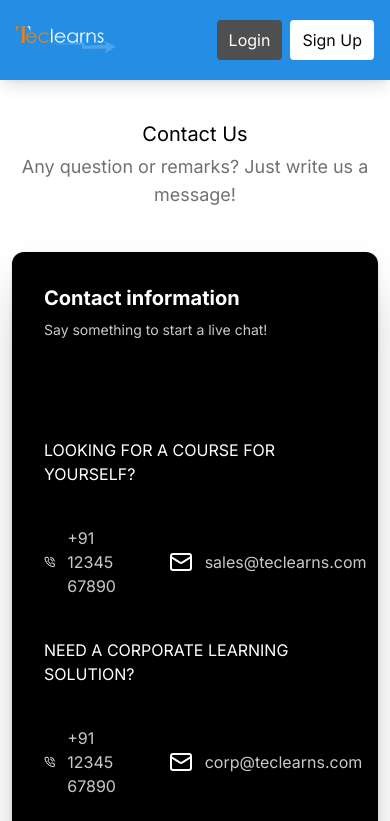
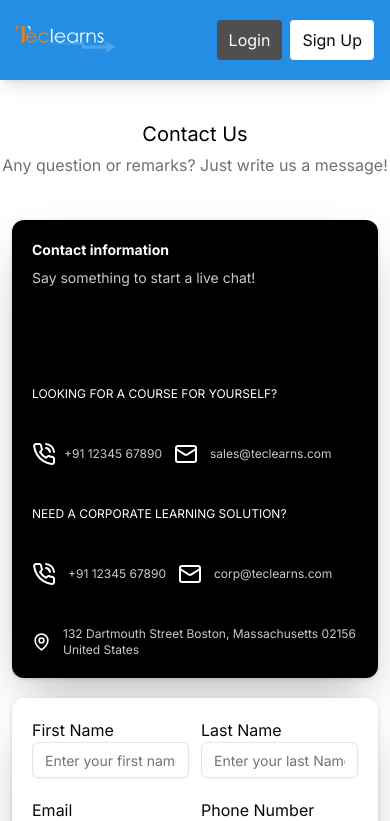
Before and after one commit to gautamSharma48/LMS_LIBRAY, a Next.js app: page /contact-us in a window 390 px wide. Shown: the top 821 px of the page. Built offline with nearby package versions, Linux system fonts and the light colour scheme.

Commit message:
contact us

```diff
--- a/src/app/contact-us/page.tsx
+++ b/src/app/contact-us/page.tsx
@@ -28,15 +28,15 @@ const ContactPage = () => {
 
         <div className="text-black-60 text-xl text-center">Contact Us</div>
         <BlurFadeText
-          className="text-black-70 text-center text-lg mt-2 w-full"
+          className="text-black-70 text-center text-base md:text-lg mt-2 w-full"
           yOffset={3}
           delay={0.4}
           text={"Any question or remarks? Just write us a message!"}
         />
 
         <div className="flex flex-col  md:flex-row items-cneter max-w-[1196px] mx-auto mt-10 px-3 lg:px-0">
-          <div className="bg-black-60 p-8 flex-1 rounded-xl md:rounded-none md:rounded-tl md:rounded-bl shadow-2xl drop-shadow relative z-10 ">
-            <p className="text-white-10 text-xl lg:text-3xl font-bold">
+          <div className="bg-black-60 md:p-8 p-5 flex-1 rounded-xl md:rounded-none md:rounded-tl md:rounded-bl shadow-2xl drop-shadow relative z-10 ">
+            <p className="text-white-10 text-sm md:text-xl lg:text-3xl font-bold">
               Contact information
             </p>
             <p className="text-grey-30 text-sm mt-2">
@@ -44,37 +44,37 @@ const ContactPage = () => {
             </p>
 
             <div className="mt-25.5 flex flex-col items-start gap-10">
-              <p className="text-white-10">
+              <p className="text-white-10 text-xs md:text-lg">
                 LOOKING FOR A COURSE FOR YOURSELF?
               </p>
-              <div className="flex items-center gap-10 w-full">
-                <div className="flex items-center gap-3">
-                  <PhoneCallIcon className="text-white-10" />
-                  <p className="text-grey-30">+91 12345 67890</p>
+              <div className="flex items-center md:gap-10 gap-3 w-full">
+                <div className="flex items-center md:gap-3 gap-2">
+                  <PhoneCallIcon className="text-white-10 " />
+                  <p className="text-grey-30 text-xs md:text-lg text-ellipsis text-nowrap">+91 12345 67890</p>
                 </div>
                 <div className="flex items-center gap-3">
                   <MailIcon className="text-white-10" />
-                  <p className="text-grey-30">sales@teclearns.com </p>
+                  <p className="text-grey-30 text-xs md:text-lg">sales@teclearns.com </p>
                 </div>
               </div>
 
-              <p className="text-white-10">
+              <p className="text-white-10 text-xs md:text-lg">
                 NEED A CORPORATE LEARNING SOLUTION?
               </p>
-              <div className="flex items-center gap-10 w-full">
+              <div className="flex items-center  md:gap-10 gap-3  w-full">
                 <div className="flex items-center gap-3">
                   <PhoneCallIcon className="text-white-10" />
-                  <p className="text-grey-30">+91 12345 67890</p>
+                  <p className="text-grey-30 text-xs md:text-lg text-ellipsis text-nowrap">+91 12345 67890</p>
                 </div>
                 <div className="flex items-center gap-3">
                   <MailIcon className="text-white-10" />
-                  <p className="text-grey-30">corp@teclearns.com</p>
+                  <p className="text-grey-30 text-xs md:text-lg">corp@teclearns.com</p>
                 </div>
               </div>
 
-              <div className="flex items-center gap-3 ]">
+              <div className="flex items-center gap-3 ">
                 <MapPin className="text-white-10" />
-                <p className="text-grey-30 max-w-[300px] text-ellipsis">
+                <p className="text-grey-30 max-w-[300px] text-ellipsis text-xs md:text-lg">
                   132 Dartmouth Street Boston, Massachusetts 02156 United States
                 </p>
               </div>
@@ -82,7 +82,7 @@ const ContactPage = () => {
 
             {/* <div className="w-36 h-36 rounded-full bg-grey-40 shadow-2xl -right-10 -bottom-9 z-3 absolute" /> */}
           </div>
-          <div className="flex-1 bg-white-10 shadow-2xl drop-shadow md:rounded-none lg:rounded-tr rounded-xl mt-5 lg:mt-0 lg:rounded-br p-8 z-10">
+          <div className="flex-1 bg-white-10 shadow-2xl drop-shadow md:rounded-none lg:rounded-tr rounded-xl mt-5 lg:mt-0 lg:rounded-br md:p-8 p-5 z-10">
             <div className="flex items-center gap-3 w-full  ">
               <div className="flex-1">
                 <label htmlFor="email">First Name</label>
```
